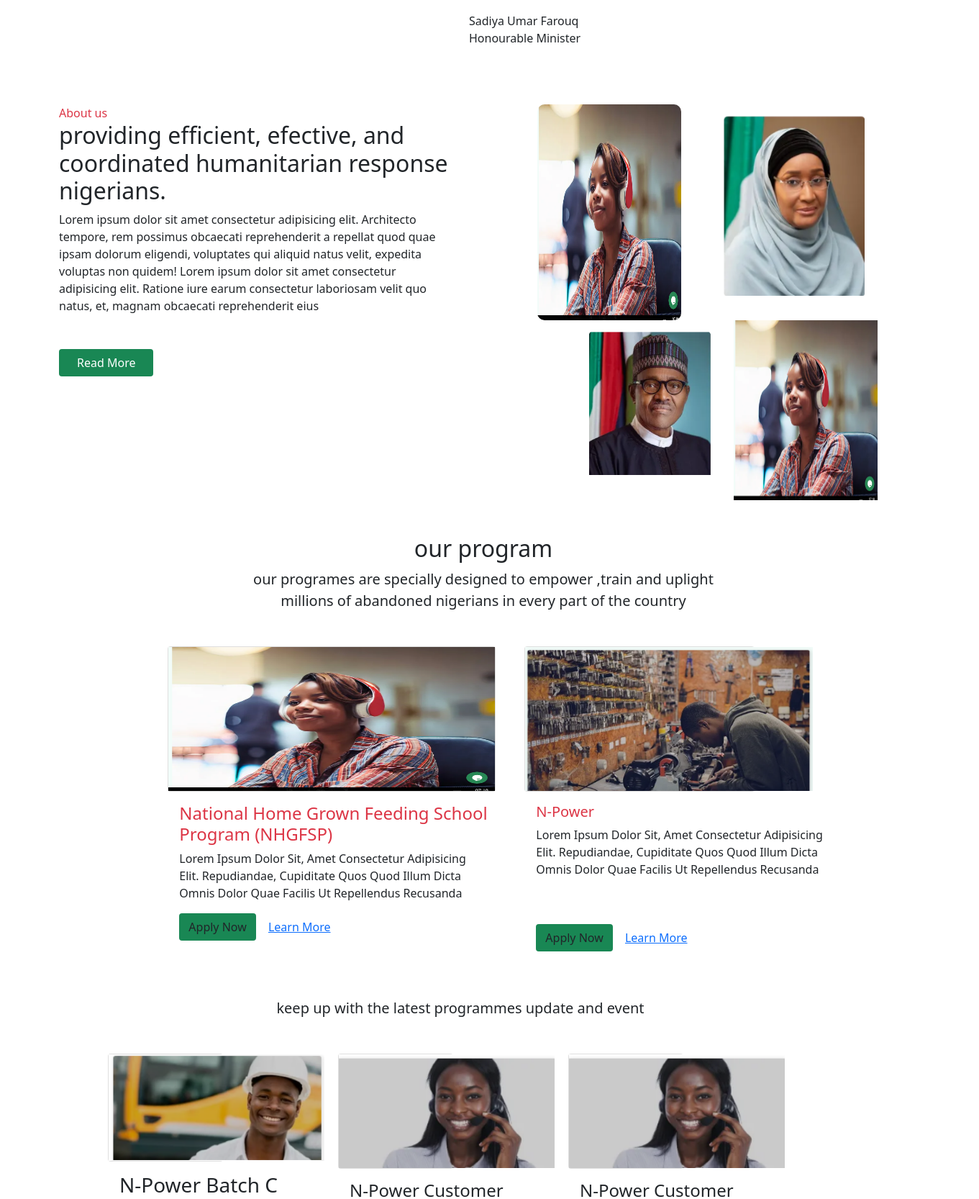
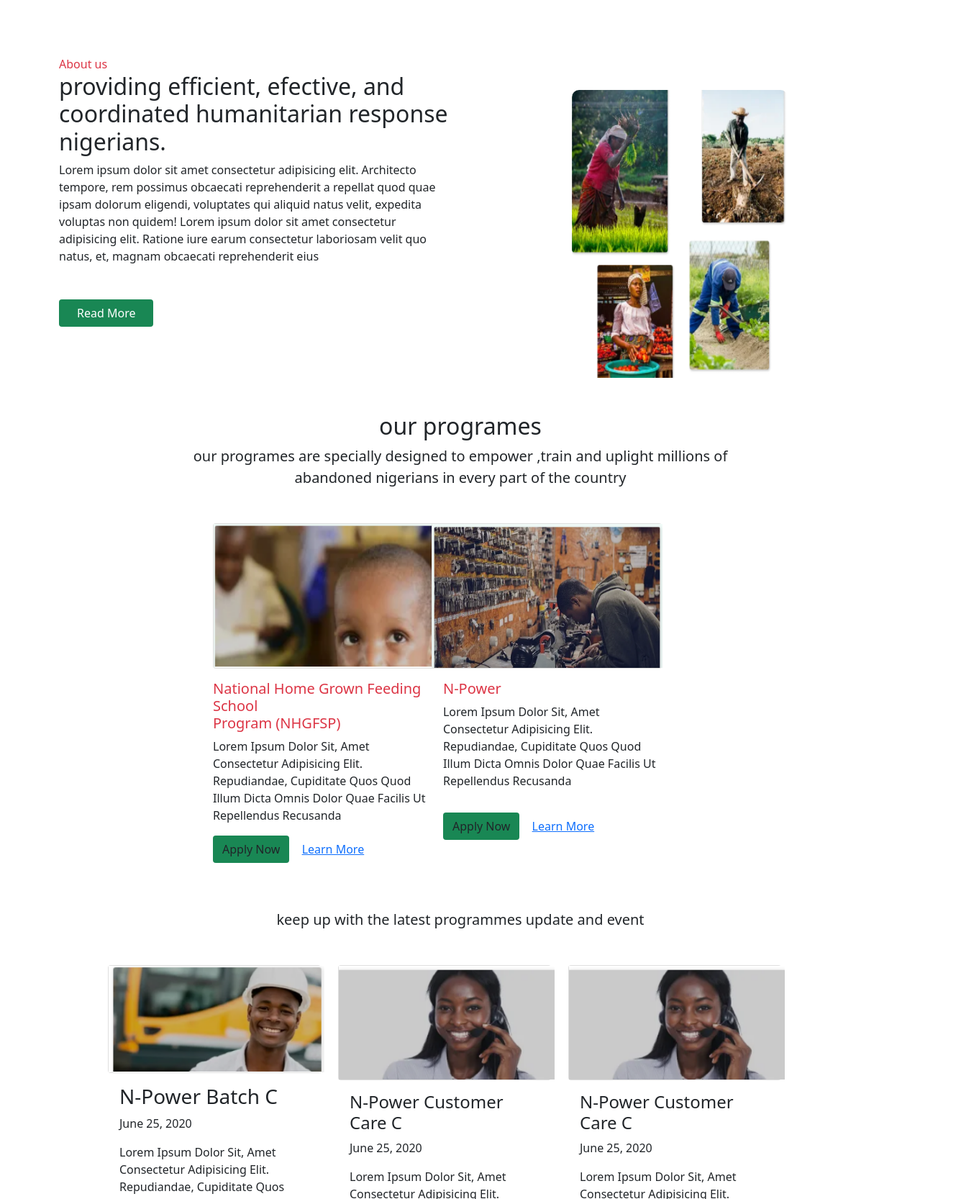
Before and after one commit to SolomonOdey/NASIMS, a plain HTML site: page index.html in a window 1280 px wide. Shown: the part 1134-2800 px from the top of the page at 72% size, 1361 px wide, since content can reach past the window. Drawn offline with Linux system fonts and the light colour scheme.

Commit message:
i have completed all the sections

```diff
--- a/index.html
+++ b/index.html
@@ -9,17 +9,16 @@
     <link rel="stylesheet" href="style.css">
 </head>
 <body>
-        <div class="container-fluid">
-            <div class="">
-                <p class="bg-success py-2 text-center text-white top-nav mb-0  w-100">
+        <div class="bucket">
+                <p class="bg-success py-2 text-center text-white top-nav mb-0 ">
                     for N-power applicants, please make sure records are fully on the NASIMS PORTAL.
                     <span><a href="#" class="text-capitalize text-white small">read more</a></span>
                 </p>
-                <div class="narbar navbar-expand-lg bg-light sub-nav w-100 text-gray">
-                    <div class=" sub-nav1" style="height: 90px;">
+                <div class="narbar navbar-expand-lg bg-light sub-nav">
+                    <div style="height: 90px;">
                         <img src="images/logo.png" alt="" width="70px" class="image1 py-1">
                         <ul class="navbar-nav sub-nav2 ml" style="margin-left: 55%;">
-                            <li class="nav-item">home</li>
+                            <li class="nav-item active">home</li>
                             <li class="nav-item">about</li>
                             <li class="nav-item">news</li>
                             <li class="nav-item">contact</li>
@@ -27,7 +26,6 @@
                         </ul>
                 </div>
             </div>
-             </div>
              <div class="container">
                 <div class="row ">
                         <div class="col-md-6 col-sm-6">
@@ -46,12 +44,12 @@
                             </div>
                             </div>
                         </div>
-                        <div class="col-md-6 col-sm-6">
+                        <div class="col-md-6 col-sm-6 mt-5">
                             <img src="images/home.png" alt="" class="image3 responsive">
                         </div>
                 </div>
             </div>
-            <footer class="bg-dark w-100 footer-sect text-center text-white mr-0 py-2">
+            <footer class="bg-dark footer-sect text-center text-white mr-0 py-2 px-4">
                 <div>
                     Read more abount our response to the covid-19 pandemic <span><a href="#">here</a></span>
                 </div>
@@ -59,16 +57,14 @@
             <div class="container mt-5">
                 <div class="row">
                     <div class="col-md-6 col-sm-4">
-                        <div class="row offset-4">
-                        <div class="col-md-3 col-sm-3">
+                        <div class="col-md-3 col-sm-3 offset-2">
                             <img src="images/buhari.png" alt="" height="200px" width="150px" class="image4">
                         </div>
                         <div class="col-md-2 col-sm-3 ">
                             <img src="images/sadiya.png" alt="" height="200px" width="150px" class="image5">
                         </div>
-                        </div>
                     </div>
-                    <div class="col-md-6 col-sm-4 text2">
+                    <div class="col-md-6 col-sm-4 text2 0ffset-2">
                         <div>
                             <h4 class="text-capitalize mb-3">
                                 welcome to the national social investment
@@ -108,39 +104,30 @@
                             <a href="#">read more</a>
                         </div>
                     </div>
-                    <div class="col-md-6 col-sm-3">
+                    <div class="col-md-6 col-sm-3 mt-5">
                         <div class="row">
-                            <div class="col-md-2 col-sm-2 ml-5 offset-2">
-                                <img src="images/home.png" alt="" height="300px" width="200px" style="border-radius: 10px;">
-                            </div>
-                            <div class=" col-md-2 col-sm-2 image6">
-                                <img src="images/sadiya.png" alt="" height="250px" width="200px">
-                            </div>
-                            <div class="col-md-1 col-sm-1 image7">
-                                <img src="images/buhari.png" alt="">
-                            </div>
-                            <div class="image8  col-md-1">
-                                <img src="images/home.png" alt="" height="250px" width="200px">
+                            <div class="col-md-2 col-sm-2 ml-5 offset-3">
+                                <img src="images/four.png" alt="" height="400px" width="300px" style="border-radius: 10px;">
                             </div>
                         </div>
                     </div>
                 </div>
                 <div class="text-center mt-5 lead text4">
-                    <h2>our program</h2>
+                    <h2>our programes</h2>
                     our programes are specially designed to empower ,train and uplight millions of
-                    abandoned nigerians in every part of the country
+                    <div>abandoned nigerians in every part of the country</div>
                 </div>
             </div>
-                 <div class="container offset-2">
-                    <div class="row sect-card mt-5 ml-5" style="width: 60rem;">
-                        <div class="col-md-6 col-sm-6 ">
-                        <div class="card">
-                            <img src="images/home.png" alt="" height="200px">
+                 <div class="container">
+                    <div class="row sect-card mt-5 offset-2" style="width: 60rem;">
+                        <div class="col-md-4 col-sm-6">
+                        <div class="card" style="width: 20rem; margin-left: 1rem;">
+                            <img src="images/boy.png" alt="" height="200px" style="width: 20rem;">
                         </div>
                     <div class="card-body text-capitalize">
-                        <h4 class="card-title text-danger" style="width: 30rem;">
+                        <h5 class="card-title text-danger" style="width: 20rem;">
                             national home grown feeding school <div>program (NHGFSP)</div>
-                        </h4>
+                        </h5>
                         <p class="card-text text6">
                             Lorem ipsum dolor sit, amet consectetur adipisicing elit.
                              Repudiandae, cupiditate quos quod illum dicta omnis dolor
@@ -154,21 +141,21 @@
                         </div>
                     </div>
                     </div>
-                    <div class="col-md-6 col-sm-6">
-                        <div class="card" style="width: 20rem; margin-left: 1rem;">
-                            <img src="images/trade.png" alt="" height="200px"style="width: 25rem;" >
+                    <div class="col-md-6 col-sm-6" style="margin-left: 0rem;">
+                        <div class="card" style="width: 20rem;">
+                            <img src="images/trade.png" alt="" height="200px"style="width: 20rem;" >
                         </div>
-                    <div class="card-body text-capitalize" style="width: 30rem;  margin-left: 1rem;">
+                    <div class="card-body text-capitalize" style="width: 30rem;">
                         <h5 class="card-title text-danger">N-power</h5>
                         <p class="card-text text6">
                             Lorem ipsum dolor sit, amet consectetur adipisicing elit.
                              Repudiandae, cupiditate quos quod illum dicta omnis dolor
                              quae facilis ut repellendus recusanda
                         </p>
-                        <div class="btn bg-success mt-5">
+                        <div class="btn bg-success mt-3">
                             apply now
                         </div>
-                        <div class="btn bg-default btn-link mt-5">
+                        <div class="btn bg-default btn-link mt-3">
                             learn more
                         </div>
                     </div>
@@ -181,13 +168,13 @@
                 <div class="container" style="padding-left: 80px;">
                 <div class="row  mt-5 ml-0">
                     <div class="col-md-4 col-sm-4" style="width: 20rem;">
-                    <div class="card" style="width: 10rem;">
+                    <div class="card">
                         <img src="images/power.png" alt="" width="300px">
                     </div>
                     <div class="card-body text-capitalize">
                         <h3 class="card-title">n-power batch c</h3>
                         <div>
-                            <a href="#">june 25, 2020</a>
+                            <p>june 25, 2020</p>
                         </div>
                         <p class="card-text">
                             Lorem ipsum dolor sit, amet consectetur adipisicing elit.
@@ -197,13 +184,13 @@
                     </div>
                     </div>
                         <div class="col-md-4 col-sm-2" style="width: 20rem;">
-                        <div class="card" style="width: 10rem;">
+                        <div class="card">
                             <img src="images/care.png" alt="" width="300px">
                         </div>
                         <div class="card-body text-capitalize mr-0 ">
                             <h4 class="card-title">n-power customer care c</h4>
                             <div>
-                                <a href="#">june 25, 2020</a>
+                                <p>june 25, 2020</p>
                             </div>
                             <p class="card-text ">
                                  Lorem ipsum dolor sit, amet consectetur adipisicing elit.
@@ -213,13 +200,13 @@
                         </div>
                     </div>
                         <div class="col-md-4 col-sm-4 " style="width: 20rem;">
-                        <div class="card" style="width: 10rem;">
+                        <div class="card">
                             <img src="images/care.png" alt="" width="300px">
                         </div>
                         <div class="card-body text-capitalize mr-0 text7 ">
                             <h4 class="card-title">n-power customer care c</h4>
                             <div>
-                                <a href="#">june 25, 2020</a>
+                                <p>june 25, 2020</p>
                             </div>
                             <p class="card-text ">
                                  Lorem ipsum dolor sit, amet consectetur adipisicing elit.
--- a/style.css
+++ b/style.css
@@ -1,13 +1,14 @@
-
-.top-nav{
+ .top-nav{
     font-size: large;
     position: fixed;
     z-index: 1;
+    width: 100%;
 }
 .sub-nav{
     position: fixed;
     z-index: 1;
     margin-top: 43px;
+    width: 100%;
 }
 .image1{
     border-radius:50px ;
@@ -18,53 +19,47 @@
     bottom: 50px;
     padding: 10px;
 }
+.sub-nav2  li:hover{
+    border-bottom: 3px solid green;
+}
 .image2{
     margin-top: 10rem;
     max-width: 200px;
-    margin-bottom: 10px;
+    margin-bottom: 0px;
 }
-/* .text1{
-    margin-left:8rem ;
-} */
 .image3{
-    margin-top: 10rem;
-    margin-bottom: 10px;
+    margin-top: 5rem;
+    margin-bottom: 5px;
+    width: 500px;
+    height: 500px;
 }
 .footer-sect{
     height: 50px;
 }
 .image5{
-    margin-left: 4rem;
-    margin-top: 5rem;
+    position: relative;
+    bottom: 4rem;
+    left: 16rem;
 }
 .text2{
-    /* position: relative;
-    right: 10rem;
-    top: 1rem; */
     width: 500px;
 }
  .about{
     margin-top: 5rem;
 }
 .image6{
-    margin-left: 10rem;
-    margin-top:1rem;
+    margin-left: 7rem;
+    margin-top:0rem;
     border-radius: 10px;
 }
 .image7{
     margin-left: 10rem;
     margin-top: 1rem;
+    margin-bottom: 1rem;
 }
 .image8{
-    margin-left: 10rem;
+    margin-left: 8rem;
     border-radius: 30px;
-}
-.text4{
-    margin-left: 15rem;
-    width: 700px;
-}
-.image9{
-    margin-left: 13rem;
 }
 .text5{
     margin-top: 1rem;
@@ -73,9 +68,6 @@
     text-decoration: none;
     color: white;
 }
-li:nth-child(1){
-    text-decoration: underline;
+.text6{
+    width: 300px;
 }
-.text6{
-    width: 400px;
-}
```
